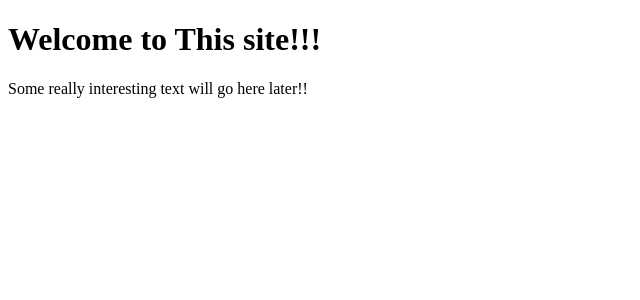
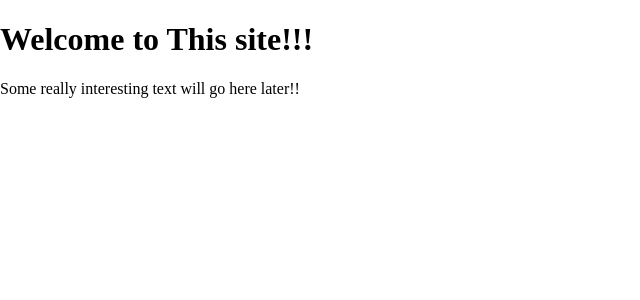
Before and after one commit to minnecoder/membership-site-builder, a SvelteKit app: page / in a window 1280 px wide. Shown: the top 300 px of the page, without its empty margins (0-640 px from the left). Built offline with nearby package versions, Linux system fonts and the light colour scheme.

Commit message:
Added global styling

```diff
--- /dev/null
+++ b/src/app.css
@@ -0,0 +1,5 @@
+body{
+  margin: 0;
+  padding: 0;
+  font-size: 16px;
+}
--- /dev/null
+++ b/src/routes/+layout.svelte
@@ -0,0 +1,5 @@
+<script>
+  import '../app.css';
+</script>
+
+<slot />
```
